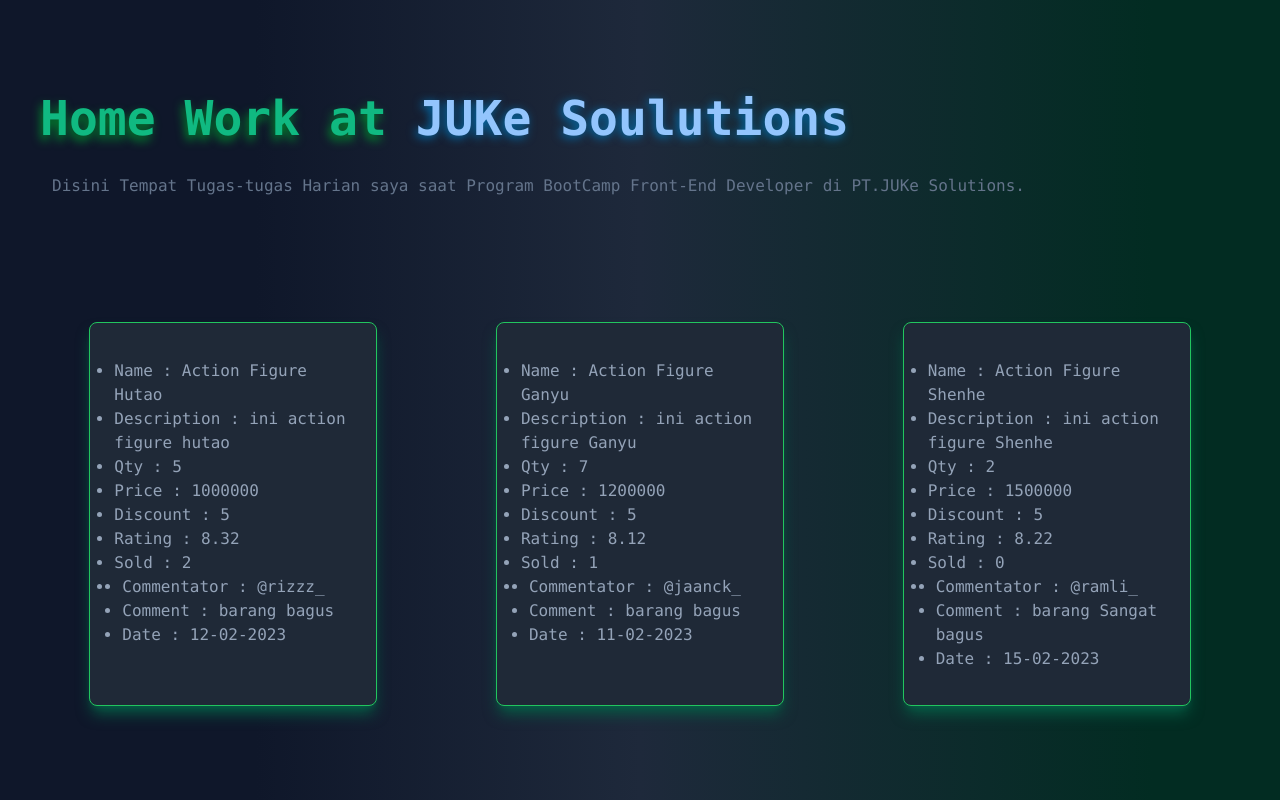
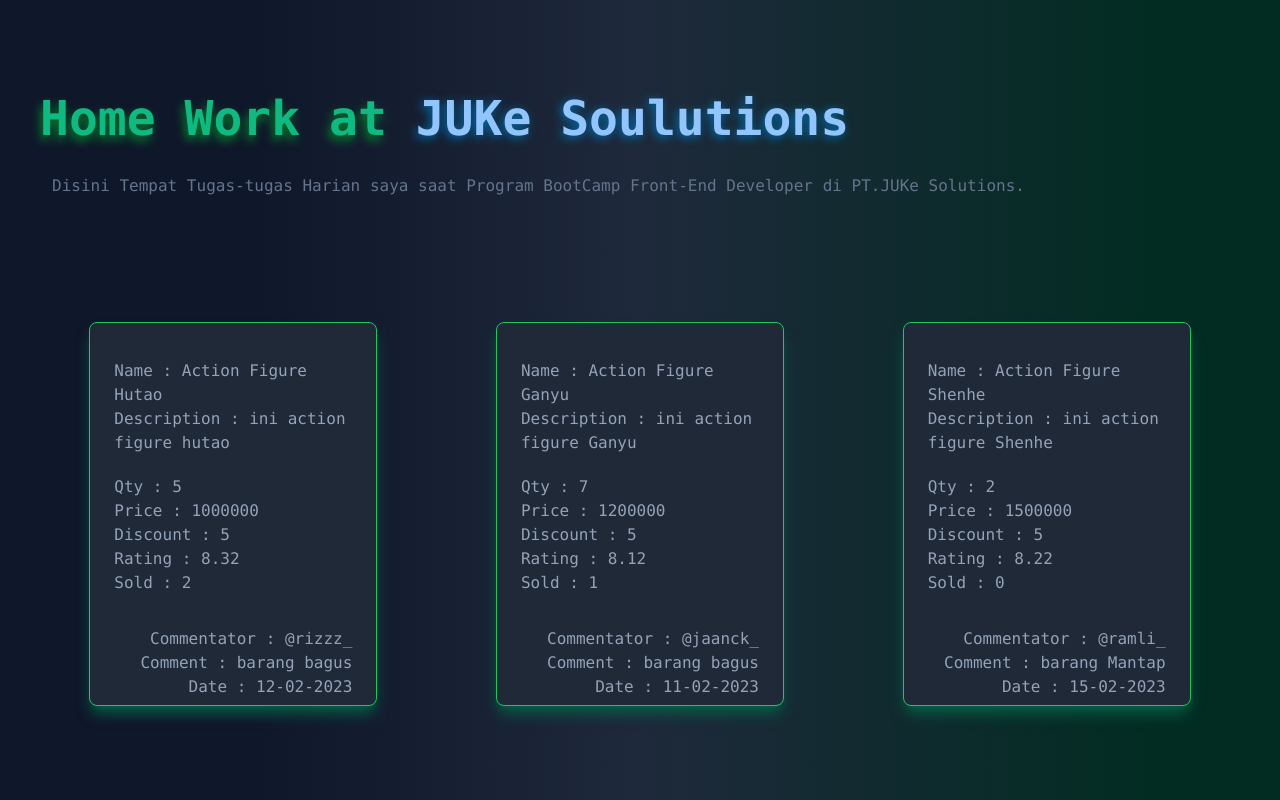
Before and after one commit to fauzanpurwaw/home-work, a Nuxt app: page /day-9 in a window 1280 px wide. Built offline with nearby package versions, Linux system fonts and the light colour scheme.

Commit message:
change day-9 v2

```diff
--- a/pages/day-9.vue
+++ b/pages/day-9.vue
@@ -52,10 +52,6 @@ body {
     @apply mx-auto p-6 border border-green-500 rounded-lg bg-gray-800 text-slate-400 max-w-fit w-72 h-96 shadow-lg shadow-emerald-800;
     min-width: 18rem;
 }
-
-li {
-    list-style: disc;
-}
 </style>
 
 <script>
@@ -108,7 +104,7 @@ export default {
                     detail: {
                         comments: {
                             name: "@ramli_",
-                            comment: "barang Sangat bagus",
+                            comment: "barang Mantap",
                             date: "15-02-2023"
                         },
                         rating: 8.22,
@@ -126,13 +122,13 @@ export default {
             this.htmlString += "<ol class='mt-3'>";
             this.htmlString += `<li>Name : ${a.name}</li>`;
             this.htmlString += `<li>Description : ${a.description}</li>`;
-            this.htmlString += `<li>Qty : ${a.qty}</li>`;
+            this.htmlString += `<li class='mt-5'>Qty : ${a.qty}</li>`;
             this.htmlString += `<li>Price : ${a.price}</li>`;
             this.htmlString += `<li>Discount : ${a.discount}</li>`;
             this.htmlString += `<li>Rating : ${a.detail.rating}</li>`;
             this.htmlString += `<li>Sold : ${a.detail.sold}</li>`;
             this.htmlString += "<li>";
-            this.htmlString += "<ol class='ml-2'>";
+            this.htmlString += "<ol class='text-right mt-8'>";
             this.htmlString += `<li>Commentator : ${a.detail.comments.name}</li>`;
             this.htmlString += `<li>Comment : ${a.detail.comments.comment}</li>`;
             this.htmlString += `<li>Date : ${a.detail.comments.date}</li>`;
```
